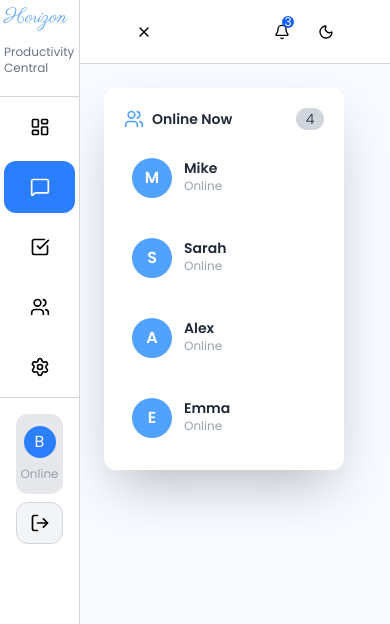
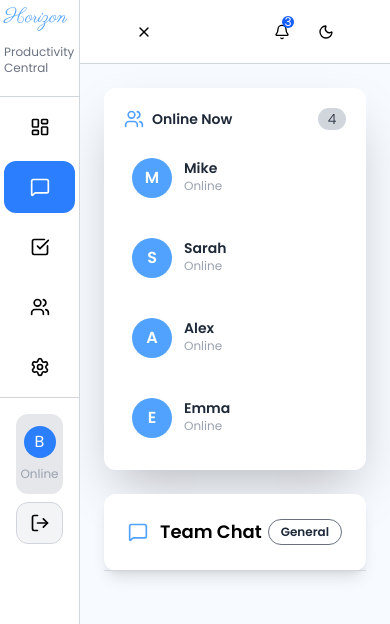
Before and after one commit to blessed-winner/Horizon, a React app in the folder frontend/: page /admin/chat in a window 390 px wide. Shown: the top 624 px of the page. Built offline with nearby package versions, Linux system fonts and the light colour scheme; the HTML template or start-up script is replaced by a standard one.

Commit message:
Start of the second chat section

```diff
--- a/frontend/src/assets/assets.ts
+++ b/frontend/src/assets/assets.ts
@@ -137,3 +137,11 @@ export const progressBars:Progress[] = [
     { title:"API Integration", progress:45 },
     { title:"Marketing Campaign", progress: 90 }
 ]
+
+type Message = {
+
+}
+
+export const messages = [
+
+]
--- a/frontend/src/pages/Chat.tsx
+++ b/frontend/src/pages/Chat.tsx
@@ -1,11 +1,11 @@
-import { Users } from "lucide-react"
+import { MessageSquare, Users } from "lucide-react"
 
 const Chat = () => {
   const users = [ "Mike","Sarah","Alex","Emma" ]
   return (
     <div className="flex-1 p-6 md:p-10">
-       <div className="flex gap-8">
-          <div className="bg-white rounded-xl p-5 max-w-60 w-60 space-y-4 shadow-2xl">
+       <div className="flex gap-6 flex-col lg:flex-row ">
+          <div className="bg-white rounded-xl p-5 min-w-60 space-y-4 shadow-2xl">
              <div className="flex justify-between items-center">
               <span className="flex gap-2 items-center">
                 <Users className="text-blue-400 w-5 h-5"/>
@@ -13,7 +13,7 @@ const Chat = () => {
               </span>
               <p className="bg-gray-300 text-gray-800 text-sm w-7 h-5.5 flex items-center justify-center rounded-full font-light">4</p>
               </div>
-              <div className="space-y-4">
+              <div className="space-y-4 overflow-y-auto max-h-[350px]">
             { users.map((user,idx)=>(
               <div key={idx} className="flex gap-3 hover:bg-gray-100/70 px-2 py-3 rounded-xl cursor-pointer">
                 <div className="bg-blue-400 text-white w-10 h-10 flex items-center justify-center rounded-full">
@@ -27,6 +27,19 @@ const Chat = () => {
             )) }
           </div>
           </div>
+          <div className="bg-white rounded-xl shadow-lg">
+            <div className="border-b border-gray-300 p-6 flex justify-between items-center">
+              <div className="flex items-center gap-3">
+                 <MessageSquare className="w-5 h-5 text-blue-400"/>
+                 <h4 className="font-semibold text-lg">Team Chat</h4>
+              </div>
+              <p className="px-3 py-1
+              font-semibold text-xs rounded-full border text-gray-800 border-gray-500">General</p>
+            </div>
+            <div className="overflow-y-auto">
+
+            </div>
+          </div>
           </div>
     </div>
   )
```
